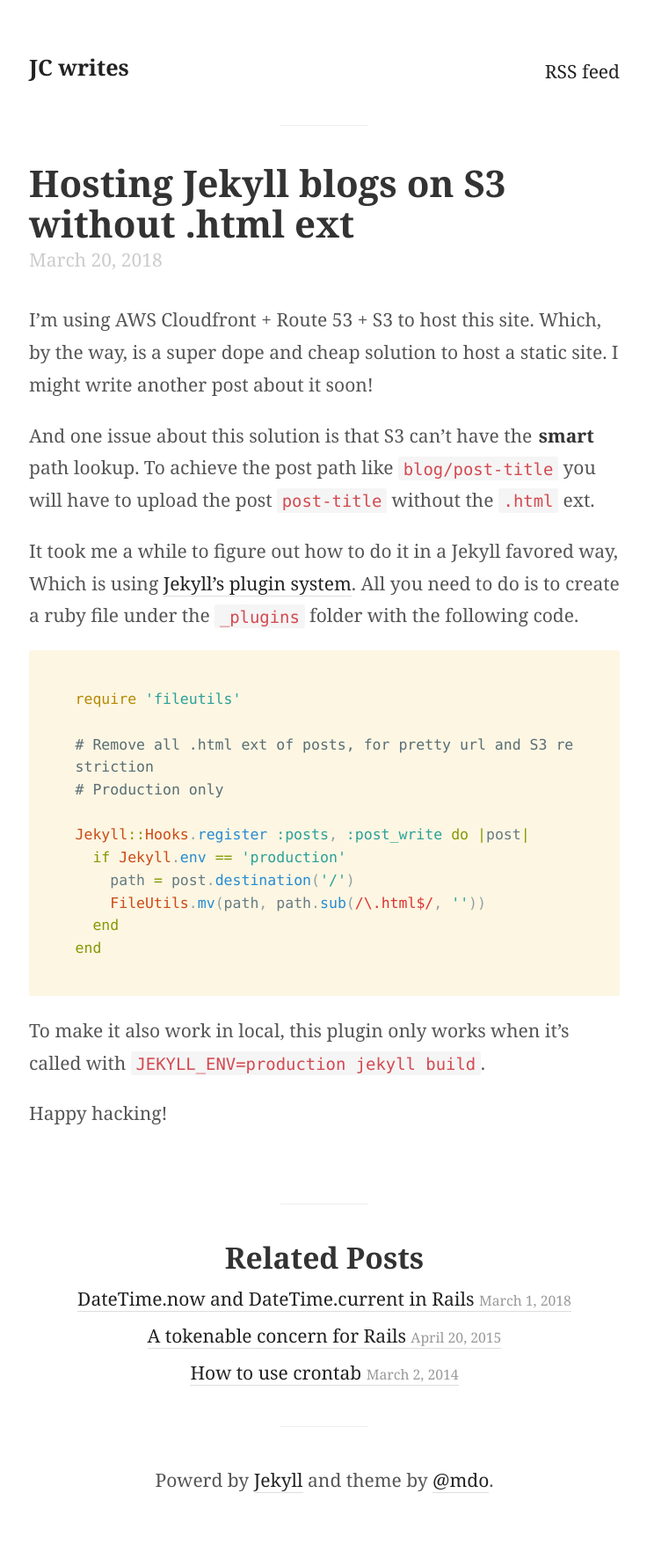
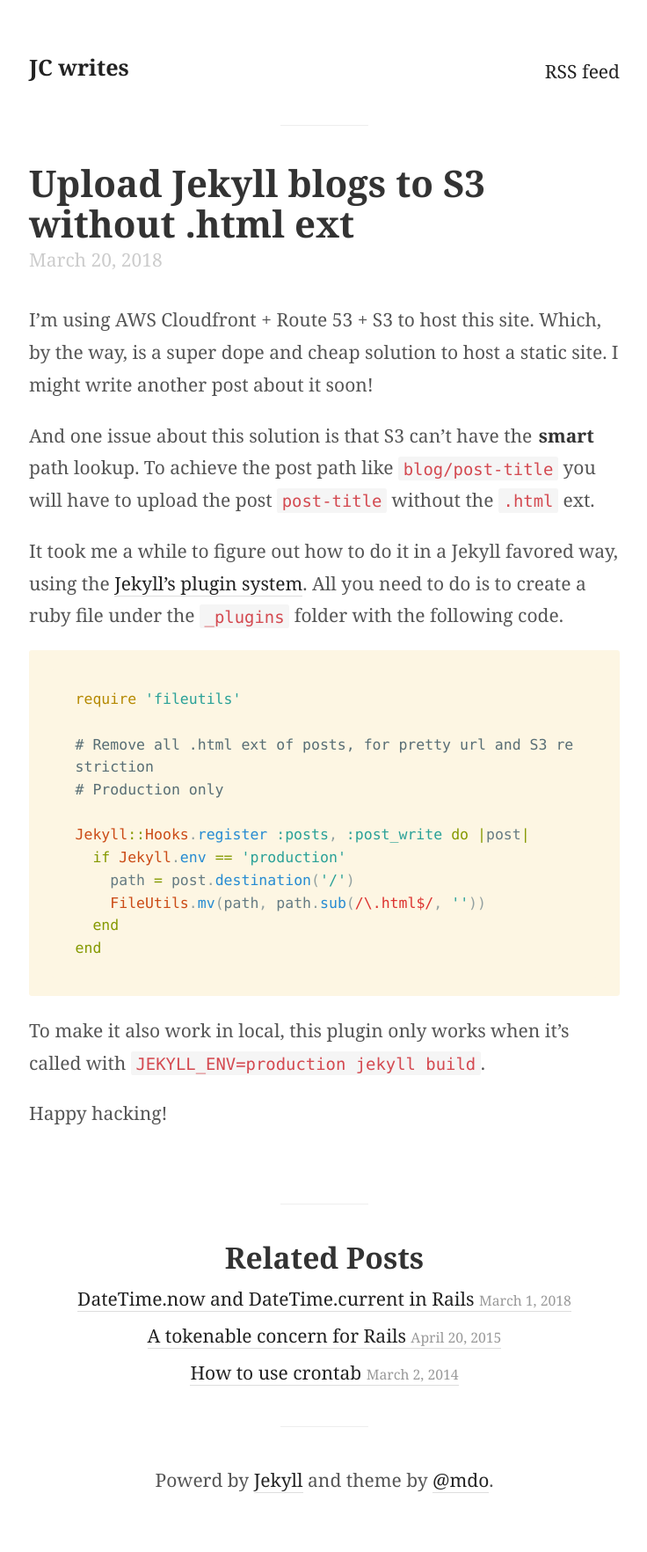
Before and after one commit to jcxia43/onlimii.github.io, a Jekyll site: the page built from _posts/2018-03-20-Hosting-Jekyll-blogs-on-S3-without-html-ext.md, in a window 1280 px wide. Shown: the whole page at 88% size, without its empty margins (271-1007 px from the left). Built offline with Jekyll 4.4.1, drawn with Linux system fonts in a browser that asks for light colours.

Commit message:
Tweak title

````diff
--- a/_posts/2018-03-20-Hosting-Jekyll-blogs-on-S3-without-html-ext.md
+++ b/_posts/2018-03-20-Hosting-Jekyll-blogs-on-S3-without-html-ext.md
@@ -1,6 +1,6 @@
 ---
 layout: post
-title: "Hosting Jekyll blogs on S3 without .html ext"
+title: "Upload Jekyll blogs to S3 without .html ext"
 date: 2018-03-20 19:54
 tags: [coding jekyll]
 ---
@@ -9,7 +9,7 @@ I’m using AWS Cloudfront + Route 53 + S3 to host this site. Which, by the way,
 
 And one issue about this solution is that S3 can’t have the **smart** path lookup. To achieve the post path like `blog/post-title` you will have to upload the post `post-title` without the `.html` ext.
 
-It took me a while to figure out how to do it in a Jekyll favored way, Which is using [Jekyll’s plugin system](https://jekyllrb.com/docs/plugins/). All you need to do is to create a ruby file under the `_plugins` folder with the following code.
+It took me a while to figure out how to do it in a Jekyll favored way, using the [Jekyll’s plugin system](https://jekyllrb.com/docs/plugins/). All you need to do is to create a ruby file under the `_plugins` folder with the following code.
 
 ```ruby
 require 'fileutils'
````
